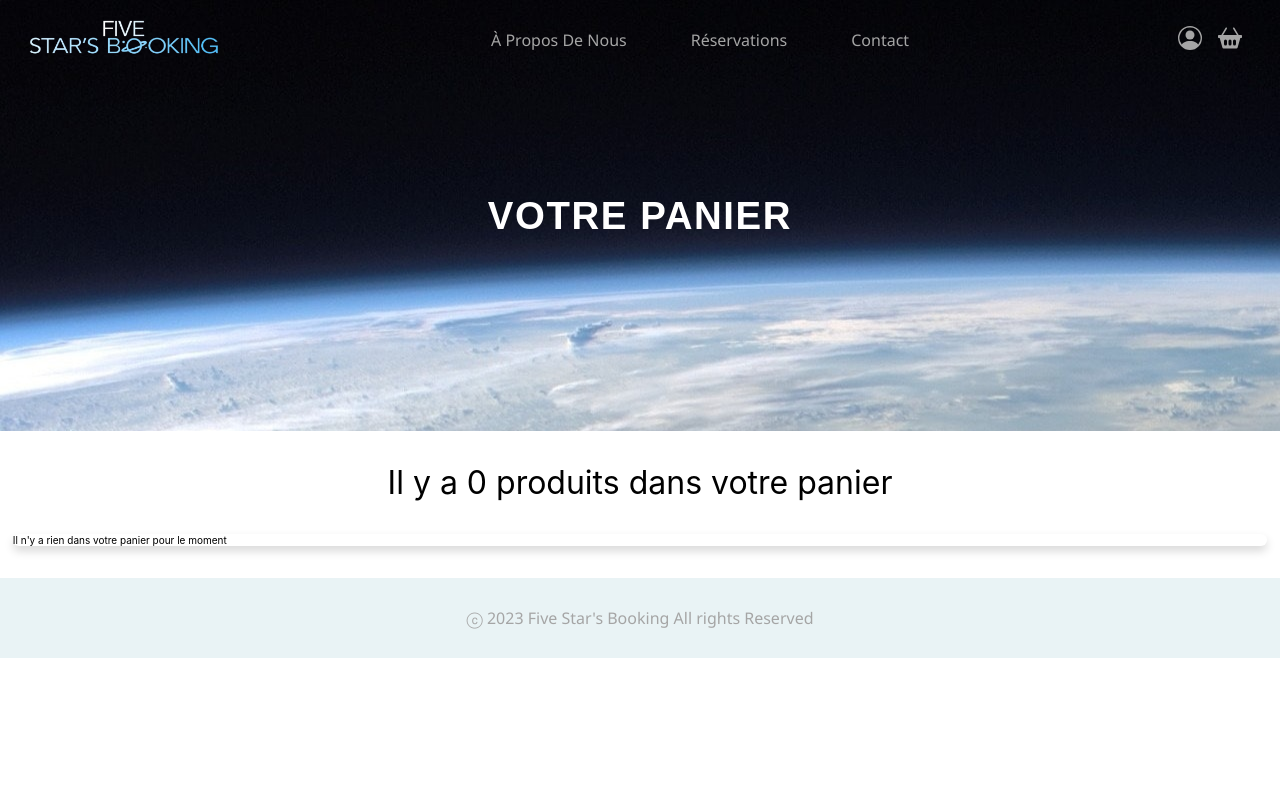
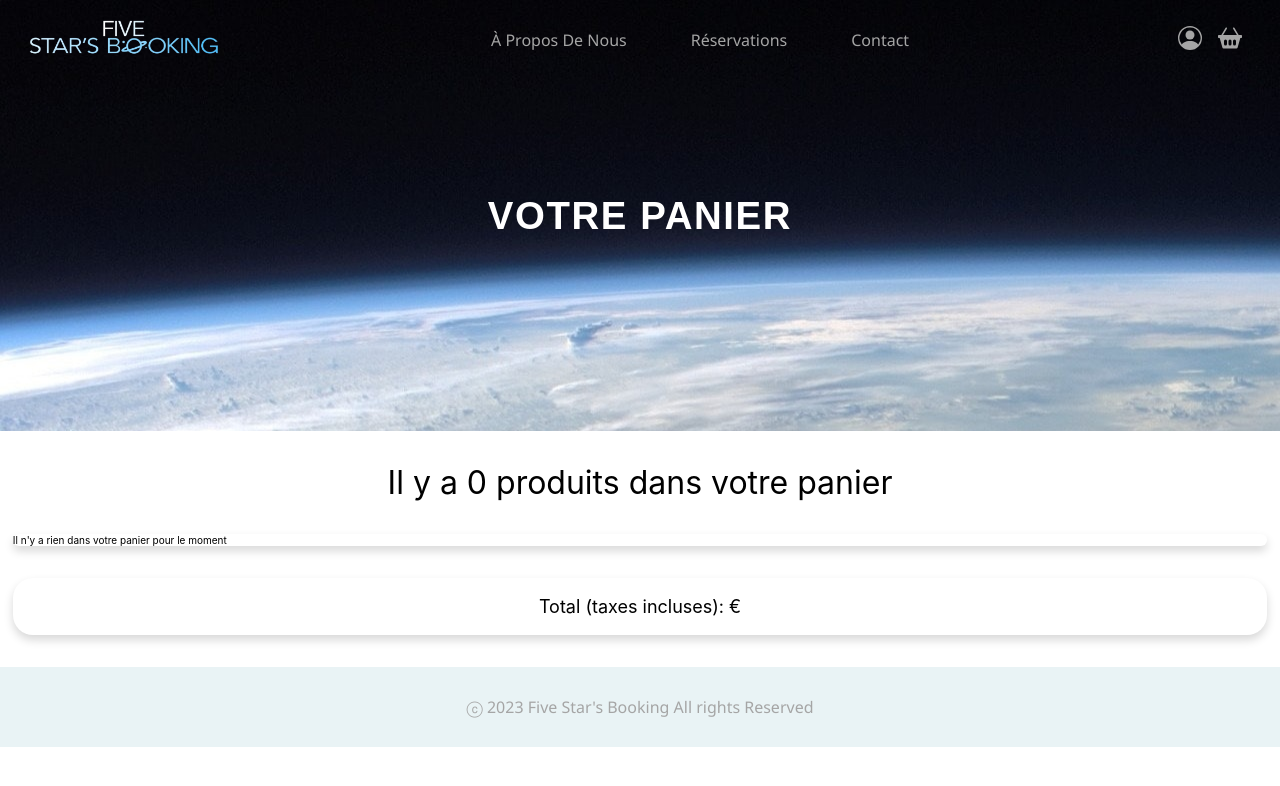
Before and after one commit to AndelysP/FiveStar-sBooking, a React (Create React App) app: page /cart in a window 1280 px wide. Shown: the top 786 px of the page. Built offline with nearby package versions, Linux system fonts and the light colour scheme; a web font is replaced by a local one.

Commit message:
Ajout d'une fonctionnalité de suppression dans le panier  avec notification pour confirmer le choix de l'utilisateur

```diff
--- a/src/assets/sass/cart.scss
+++ b/src/assets/sass/cart.scss
@@ -31,7 +31,7 @@
     margin: 2rem 0.8rem;
     .cart-items {
         display: flex;
-        justify-content: space-around;
+        justify-content: center;
         align-items: center;
 
         img {
@@ -58,6 +58,20 @@
                 border: none;
                 background-color: #fffdfd;
             }
+
+            svg {
+                cursor: pointer;
+            }
+        }
+
+        .cart-text {
+            font-size: 13px;
+        }
+    }
+
+    .subtotal {
+        p {
+            font-size: 18px;
         }
     }
 }
--- a/src/components/Cart.js
+++ b/src/components/Cart.js
@@ -3,6 +3,8 @@ import Footer from './Footer';
 import Navbar from './Navbar';
 import '../assets/sass/cart.scss';
 import { RiDeleteBin6Line } from "react-icons/ri";
+
+import { message, Popconfirm } from 'antd';
 
 const Cart = () => {
 
@@ -13,6 +15,13 @@ const Cart = () => {
         const data = JSON.parse(localStorage.getItem("data")) || [];
         setCartData(data);
     }, []);
+
+    const remove = (index) => {
+        const removeProducts = [...cartData];
+        removeProducts.splice(index, 1);
+        setCartData(removeProducts);
+        localStorage.setItem("data", JSON.stringify(removeProducts));
+    };
 
     return (
         <>
@@ -31,10 +40,10 @@ const Cart = () => {
                 <div className="cart-details_text">
 
                     {cartData.length > 0 ? (
-                        cartData.map((item) => (
+                        cartData.map((item, index) => (
                             <>
 
-                                <div className='cart-items'>
+                                <div className='cart-items' key={item._id}>
                                     <div className="cart-img">
                                         <img src={require("../assets/img/ships/Ship/" + item.name + "_Ship.png")} alt={item.name} />
                                     </div>
@@ -49,7 +58,20 @@ const Cart = () => {
                                     <div className="cart-price">
                                         <input type="number" value="1" />
                                         <p className='price'>{item.price} €</p>
-                                        <RiDeleteBin6Line size={20} color="red" />
+                                        <Popconfirm
+                                            placement="top"
+                                            title="Êtes-vous sûr de vouloir supprimer cet article de votre panier ?"
+                                            description="Supprimer l'article"
+                                            onConfirm={() => {
+                                                remove(index);
+                                                message.success("L'article a été supprimé de votre panier")
+                                            }}
+                                            okText="Oui"
+                                            cancelText="Non"
+                                        >
+                                           <a href="#"><RiDeleteBin6Line size={20} color="red" /></a>
+                                        </Popconfirm>
+
                                     </div>
 
                                 </div>
@@ -60,6 +82,12 @@ const Cart = () => {
                         <p>Il n'y a rien dans votre panier pour le moment</p>
                     )}
                 </div>
+
+                <div className="cart-details_text">
+                    <div className="subtotal cart-items">
+                        <p>Total (taxes incluses): €</p>
+                    </div>
+                </div>
             </div>
 
             <Footer />
```
